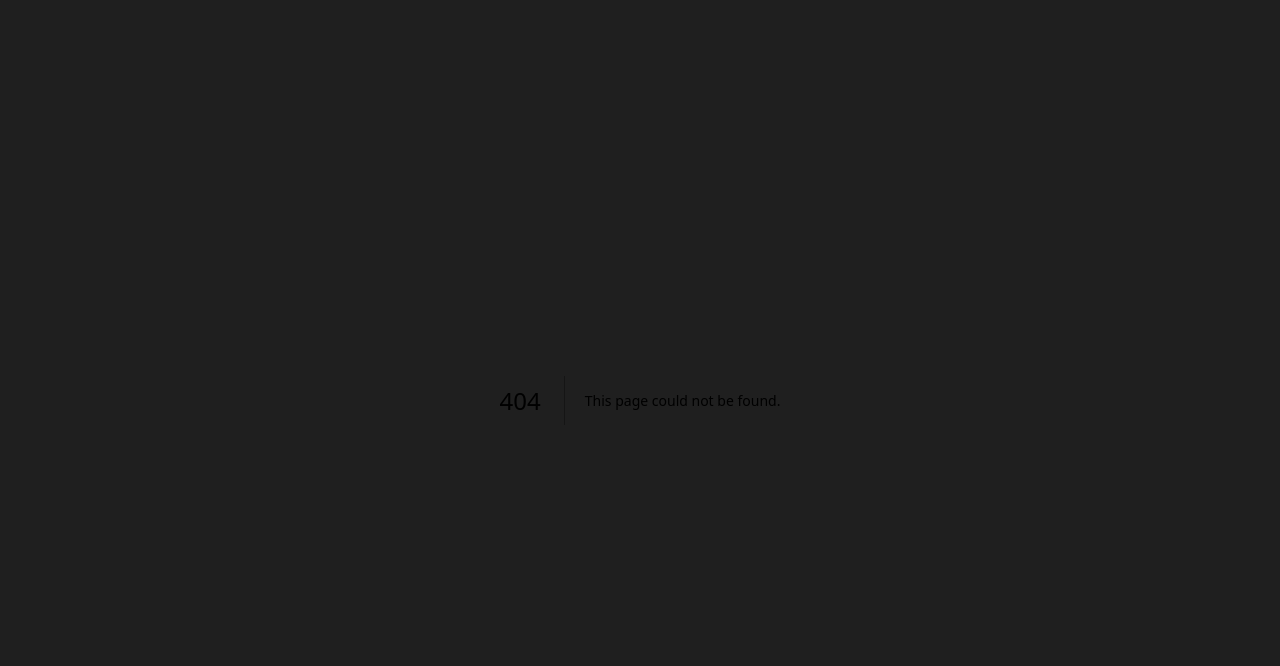
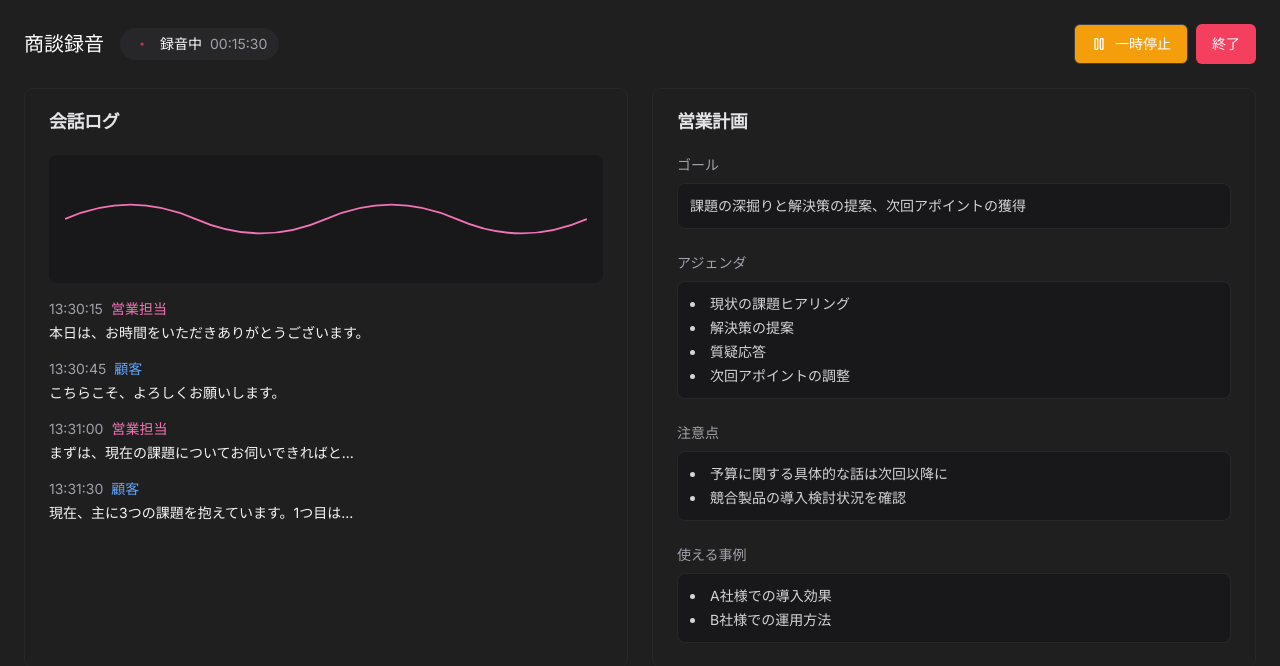
Before and after one commit to okopei/audio-sales-analyzer, a Next.js app in the folder next-app/: page /recording in a window 1280 px wide. Before the commit this address had no page. Shown: the top 666 px of the page. Built offline with nearby package versions, Linux system fonts and the light colour scheme.

Commit message:
feat: create recording page with real-time conversation log

```diff
--- /dev/null
+++ b/next-app/src/app/recording/page.tsx
@@ -0,0 +1,136 @@
+import { Button } from "@/components/ui/button"
+import { Card, CardContent, CardHeader, CardTitle } from "@/components/ui/card"
+import { Dot, Pause } from "lucide-react"
+
+export default function RecordingPage() {
+  return (
+    <div className="min-h-screen bg-[#1F1F1F]">
+      <div className="p-6">
+        <div className="mb-6 flex items-center justify-between">
+          <div className="flex items-center gap-4">
+            <h1 className="text-xl font-medium text-white">商談録音</h1>
+            <div className="flex items-center gap-2 rounded-full bg-zinc-800 px-3 py-1.5">
+              <Dot className="h-5 w-5 animate-pulse text-rose-500" />
+              <span className="text-sm font-medium text-white">録音中</span>
+              <span className="text-sm text-zinc-400">00:15:30</span>
+            </div>
+          </div>
+          <div className="flex items-center gap-2">
+            <Button
+              variant="outline"
+              className="border-zinc-700 bg-amber-500 text-white hover:bg-amber-600 transition-colors"
+            >
+              <Pause className="h-4 w-4 mr-2" />
+              一時停止
+            </Button>
+            <Button variant="default" className="bg-rose-500 text-white hover:bg-rose-600 transition-colors">
+              終了
+            </Button>
+          </div>
+        </div>
+
+        <div className="grid gap-6 lg:grid-cols-2">
+          <Card className="border-zinc-800 bg-[#1F1F1F] text-white">
+            <CardHeader>
+              <CardTitle className="text-zinc-200">会話ログ</CardTitle>
+            </CardHeader>
+            <CardContent>
+              <div className="mb-4 rounded-lg bg-zinc-900 p-4">
+                <div className="h-24 w-full">
+                  <svg className="h-full w-full" viewBox="0 0 400 100" preserveAspectRatio="none">
+                    <path
+                      d="M 0 50 Q 50 20, 100 50 T 200 50 T 300 50 T 400 50"
+                      fill="none"
+                      stroke="rgb(244, 114, 182)"
+                      strokeWidth="2"
+                    />
+                  </svg>
+                </div>
+              </div>
+
+              <div className="space-y-4">
+                <div className="space-y-1">
+                  <div className="flex items-center gap-2 text-sm text-zinc-400">
+                    <span>13:30:15</span>
+                    <span className="font-medium text-pink-400">営業担当</span>
+                  </div>
+                  <p className="text-sm text-zinc-100">本日は、お時間をいただきありがとうございます。</p>
+                </div>
+
+                <div className="space-y-1">
+                  <div className="flex items-center gap-2 text-sm text-zinc-400">
+                    <span>13:30:45</span>
+                    <span className="font-medium text-blue-400">顧客</span>
+                  </div>
+                  <p className="text-sm text-zinc-100">こちらこそ、よろしくお願いします。</p>
+                </div>
+
+                <div className="space-y-1">
+                  <div className="flex items-center gap-2 text-sm text-zinc-400">
+                    <span>13:31:00</span>
+                    <span className="font-medium text-pink-400">営業担当</span>
+                  </div>
+                  <p className="text-sm text-zinc-100">まずは、現在の課題についてお伺いできればと...</p>
+                </div>
+
+                <div className="space-y-1">
+                  <div className="flex items-center gap-2 text-sm text-zinc-400">
+                    <span>13:31:30</span>
+                    <span className="font-medium text-blue-400">顧客</span>
+                  </div>
+                  <p className="text-sm text-zinc-100">現在、主に3つの課題を抱えています。1つ目は...</p>
+                </div>
+              </div>
+            </CardContent>
+          </Card>
+
+          <Card className="border-zinc-800 bg-[#1F1F1F] text-white">
+            <CardHeader>
+              <CardTitle className="text-zinc-200">営業計画</CardTitle>
+            </CardHeader>
+            <CardContent className="space-y-6">
+              <div>
+                <h3 className="mb-2 text-sm font-medium text-zinc-400">ゴール</h3>
+                <div className="rounded-lg border border-zinc-800 bg-zinc-900 p-3">
+                  <p className="text-sm text-zinc-300">課題の深掘りと解決策の提案、次回アポイントの獲得</p>
+                </div>
+              </div>
+
+              <div>
+                <h3 className="mb-2 text-sm font-medium text-zinc-400">アジェンダ</h3>
+                <div className="rounded-lg border border-zinc-800 bg-zinc-900 p-3">
+                  <ul className="list-inside list-disc space-y-1 text-sm text-zinc-300">
+                    <li>現状の課題ヒアリング</li>
+                    <li>解決策の提案</li>
+                    <li>質疑応答</li>
+                    <li>次回アポイントの調整</li>
+                  </ul>
+                </div>
+              </div>
+
+              <div>
+                <h3 className="mb-2 text-sm font-medium text-zinc-400">注意点</h3>
+                <div className="rounded-lg border border-zinc-800 bg-zinc-900 p-3">
+                  <ul className="list-inside list-disc space-y-1 text-sm text-zinc-300">
+                    <li>予算に関する具体的な話は次回以降に</li>
+                    <li>競合製品の導入検討状況を確認</li>
+                  </ul>
+                </div>
+              </div>
+
+              <div>
+                <h3 className="mb-2 text-sm font-medium text-zinc-400">使える事例</h3>
+                <div className="rounded-lg border border-zinc-800 bg-zinc-900 p-3">
+                  <ul className="list-inside list-disc space-y-1 text-sm text-zinc-300">
+                    <li>A社様での導入効果</li>
+                    <li>B社様での運用方法</li>
+                  </ul>
+                </div>
+              </div>
+            </CardContent>
+          </Card>
+        </div>
+      </div>
+    </div>
+  )
+}
```
